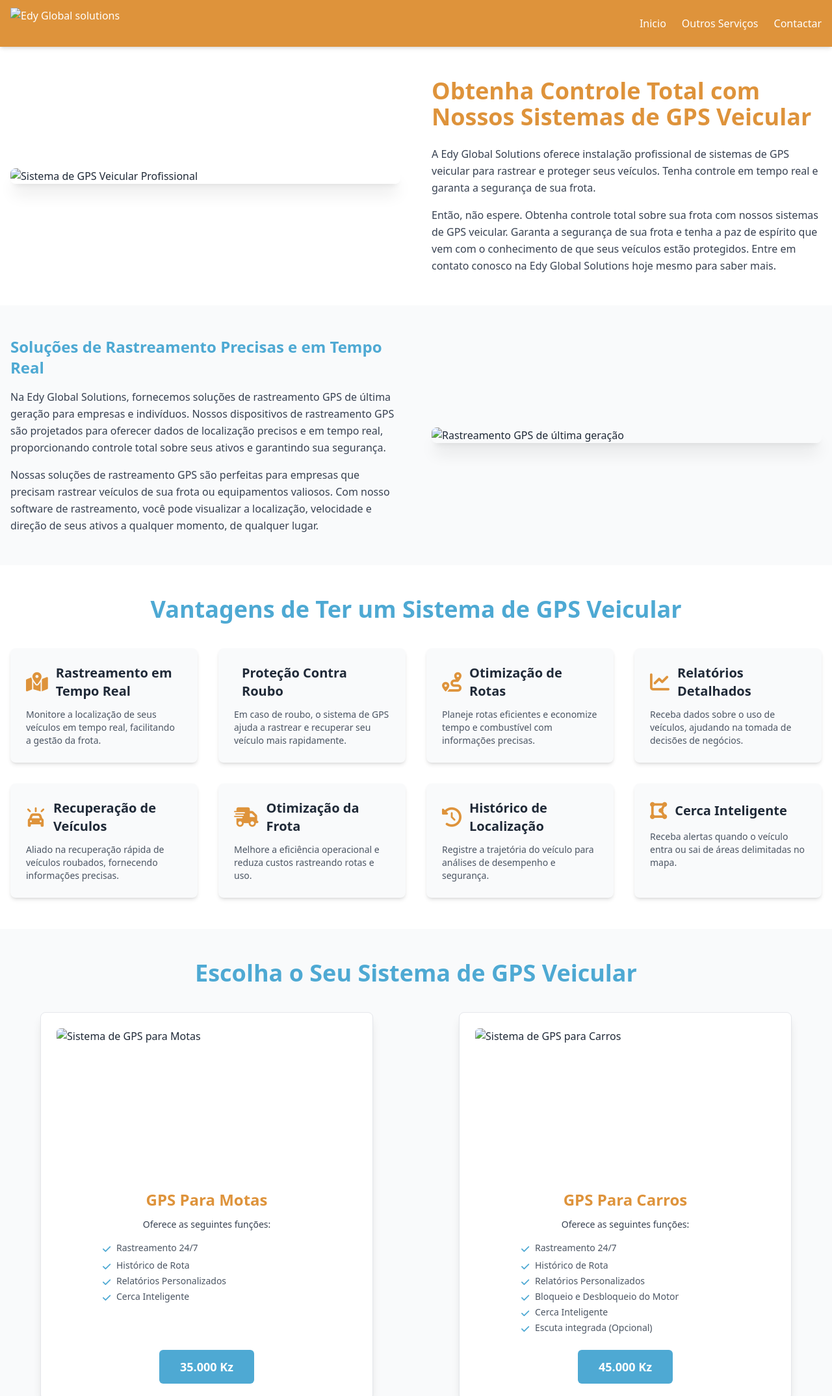
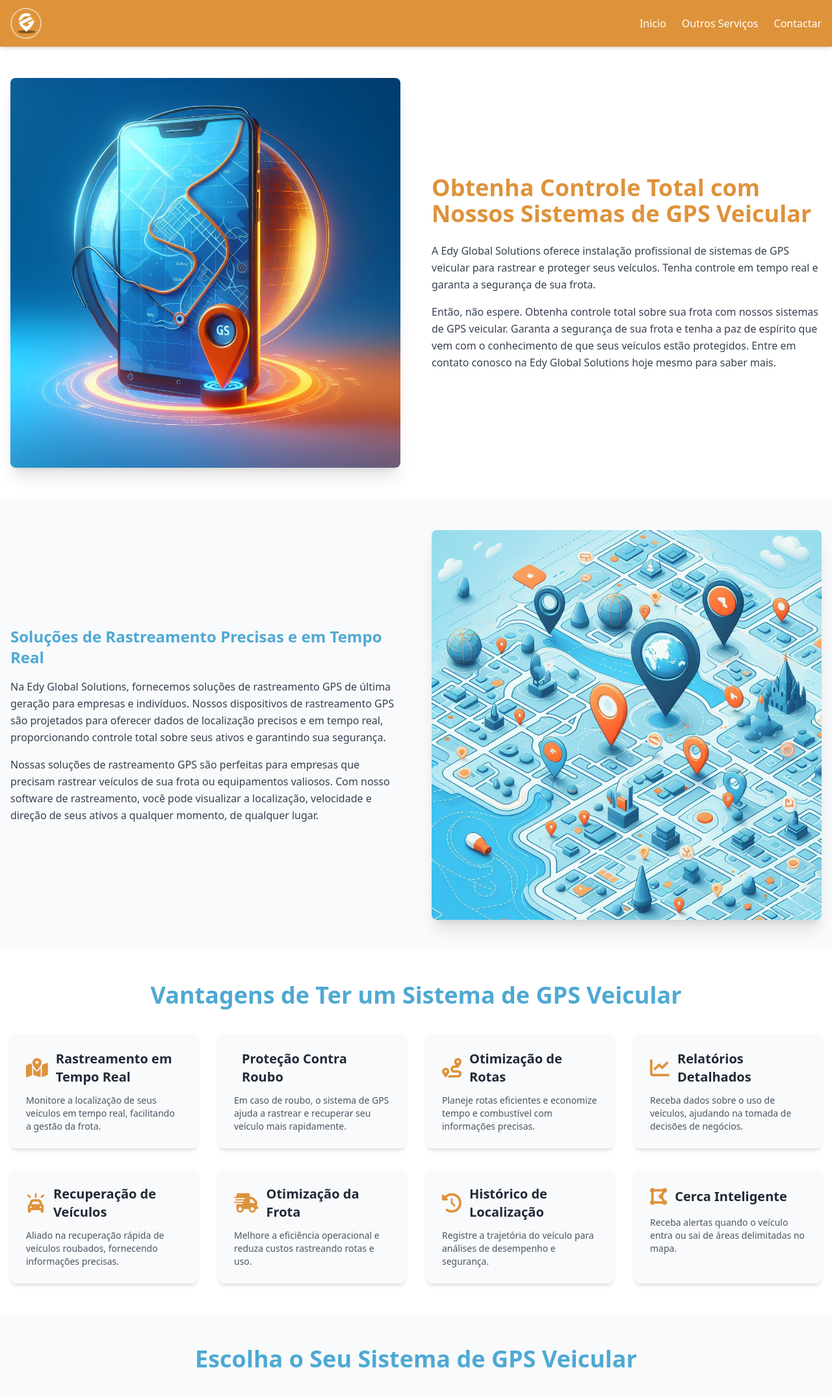
Before and after one commit to bigptlg/edyglobal, a plain HTML site: page gps.html in a window 1280 px wide. Shown: the top 2149 px of the page at 65% size. Drawn offline with nearby package versions, Linux system fonts and the light colour scheme; the site is published under a folder, as on GitHub Pages, so addresses that start at the root find nothing.

Commit message:
Update gps.html

```diff
--- a/gps.html
+++ b/gps.html
@@ -44,7 +44,7 @@
     <header class="bg-custom-orange text-custom-white shadow-md sticky top-0 z-50">
         <div class="container mx-auto px-4 py-3 flex justify-between items-center">
             <a href="index.html">
-                <img src="/assets/images/logo1.png" alt="Edy Global solutions" class="h-10 md:h-12">
+                <img src="assets/images/logo1.png" alt="Edy Global solutions" class="h-10 md:h-12">
             </a>
 
             <button id="menu-toggle-button" onclick="toggleMenu()" class="md:hidden p-2 text-custom-white focus:outline-none">
@@ -68,7 +68,7 @@
             <div class="container mx-auto">
                 <div class="flex flex-col md:flex-row items-center gap-8 md:gap-12">
                     <div class="md:w-1/2">
-                        <img src="/assets/images/gps1.jpeg" alt="Sistema de GPS Veicular Profissional" class="rounded-lg shadow-xl w-full h-auto object-cover">
+                        <img src="assets/images/gps1.jpeg" alt="Sistema de GPS Veicular Profissional" class="rounded-lg shadow-xl w-full h-auto object-cover">
                     </div>
                     <div class="md:w-1/2">
                         <h1 class="text-3xl md:text-4xl font-bold mb-6 text-custom-orange">Obtenha Controle Total com Nossos Sistemas de GPS Veicular</h1>
@@ -87,7 +87,7 @@
             <div class="container mx-auto">
                 <div class="flex flex-col md:flex-row items-center gap-8 md:gap-12">
                     <div class="md:w-1/2 md:order-2">
-                        <img src="/assets/images/gps2.jpeg" alt="Rastreamento GPS de última geração" class="rounded-lg shadow-xl w-full h-auto object-cover">
+                        <img src="assets/images/gps2.jpeg" alt="Rastreamento GPS de última geração" class="rounded-lg shadow-xl w-full h-auto object-cover">
                     </div>
                     <div class="md:w-1/2 md:order-1">
                         <h2 class="text-2xl font-semibold mb-4 text-custom-blue">Soluções de Rastreamento Precisas e em Tempo Real</h2>
@@ -172,7 +172,7 @@
                 <div class="grid sm:grid-cols-1 md:grid-cols-2 gap-10 justify-items-center">
 
                     <div class="bg-custom-white border border-gray-200 rounded-lg shadow-lg p-6 flex flex-col items-center hover:shadow-xl transition-shadow duration-300 max-w-lg w-full">
-                        <img src="/assets/images/gpsmota.jpeg" alt="Sistema de GPS para Motas" class="w-full h-56 object-contain rounded-md mb-6">
+                        <img src="assets/images/gpsmota.jpeg" alt="Sistema de GPS para Motas" class="w-full h-56 object-contain rounded-md mb-6">
                         <h3 class="text-2xl font-semibold mb-3 text-custom-orange">GPS Para Motas</h3>
                         <p class="text-gray-700 text-sm mb-4 text-center">Oferece as seguintes funções:</p>
                         <ul class="plano-lista text-left text-gray-600 text-sm mb-6 space-y-1 w-full max-w-xs mx-auto">
@@ -188,7 +188,7 @@
                     </div>
 
                     <div class="bg-custom-white border border-gray-200 rounded-lg shadow-lg p-6 flex flex-col items-center hover:shadow-xl transition-shadow duration-300 max-w-lg w-full">
-                        <img src="/assets/images/gpscarro.jpeg" alt="Sistema de GPS para Carros" class="w-full h-56 object-contain rounded-md mb-6">
+                        <img src="assets/images/gpscarro.jpeg" alt="Sistema de GPS para Carros" class="w-full h-56 object-contain rounded-md mb-6">
                         <h3 class="text-2xl font-semibold mb-3 text-custom-orange">GPS Para Carros</h3>
                         <p class="text-gray-700 text-sm mb-4 text-center">Oferece as seguintes funções:</p>
                         <ul class="plano-lista text-left text-gray-600 text-sm mb-6 space-y-1 w-full max-w-xs mx-auto">
@@ -215,7 +215,7 @@
 
                     <div class="servico bg-custom-white border border-gray-200 rounded-lg shadow-lg p-6 flex flex-col text-center hover:shadow-xl transition-shadow duration-300">
                         <a href="gps.html" class="block mb-4">
-                            <img src="/assets/images/servico1.jpeg" alt="GPS Veicular" class="w-full h-40 object-cover rounded-md mx-auto">
+                            <img src="assets/images/servico1.jpeg" alt="GPS Veicular" class="w-full h-40 object-cover rounded-md mx-auto">
                         </a>
                         <h3 class="text-xl font-semibold mb-2 text-custom-orange">Instalação de GPS</h3>
                         <p class="text-gray-600 text-sm mb-4 flex-grow">Segurança e controle sobre seus veículos com rastreamento preciso.</p>
@@ -224,7 +224,7 @@
 
                     <div class="servico bg-custom-white border border-gray-200 rounded-lg shadow-lg p-6 flex flex-col text-center hover:shadow-xl transition-shadow duration-300">
                         <a href="alarme.html" class="block mb-4">
-                            <img src="/assets/images/servico2.jpeg" alt="Alarme Veicular" class="w-full h-40 object-cover rounded-md mx-auto">
+                            <img src="assets/images/servico2.jpeg" alt="Alarme Veicular" class="w-full h-40 object-cover rounded-md mx-auto">
                         </a>
                         <h3 class="text-xl font-semibold mb-2 text-custom-orange">Instalação de Alarme Veicular</h3>
                         <p class="text-gray-600 text-sm mb-4 flex-grow">Proteção eficaz contra roubos e furtos para sua tranquilidade.</p>
@@ -233,7 +233,7 @@
 
                     <div class="servico bg-custom-white border border-gray-200 rounded-lg shadow-lg p-6 flex flex-col text-center hover:shadow-xl transition-shadow duration-300">
                         <a href="cctv.html" class="block mb-4">
-                            <img src="/assets/images/servico3.jpeg" alt="CCTV" class="w-full h-40 object-cover rounded-md mx-auto">
+                            <img src="assets/images/servico3.jpeg" alt="CCTV" class="w-full h-40 object-cover rounded-md mx-auto">
                         </a>
                         <h3 class="text-xl font-semibold mb-2 text-custom-orange">Montagem de CCTV</h3>
                         <p class="text-gray-600 text-sm mb-4 flex-grow">Monitoramento em tempo real para segurança de propriedades.</p>
@@ -242,7 +242,7 @@
 
                     <div class="servico bg-custom-white border border-gray-200 rounded-lg shadow-lg p-6 flex flex-col text-center hover:shadow-xl transition-shadow duration-300">
                         <a href="ti.html" class="block mb-4">
-                            <img src="/assets/images/servico4.jpeg" alt="Redes de TI" class="w-full h-40 object-cover rounded-md mx-auto">
+                            <img src="assets/images/servico4.jpeg" alt="Redes de TI" class="w-full h-40 object-cover rounded-md mx-auto">
                         </a>
                         <h3 class="text-xl font-semibold mb-2 text-custom-orange">Montagem de Redes de TI</h3>
                         <p class="text-gray-600 text-sm mb-4 flex-grow">Conectividade e segurança de dados para sua empresa.</p>
@@ -304,6 +304,6 @@
         </div>
     </footer>
 
-    <script src="/assets/js/script.js"></script>
+    <script src="assets/js/script.js"></script>
 </body>
 </html>
```
